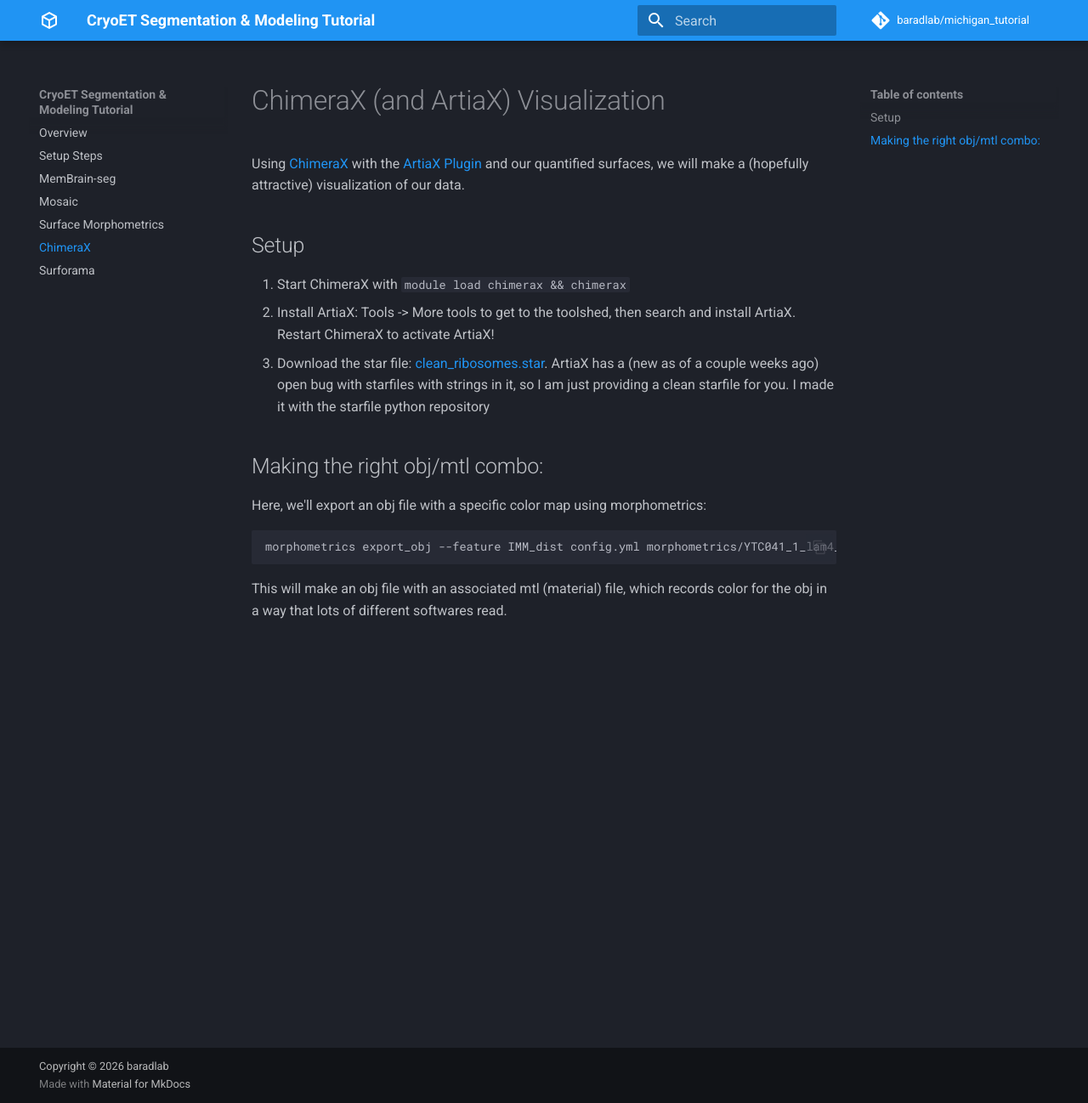
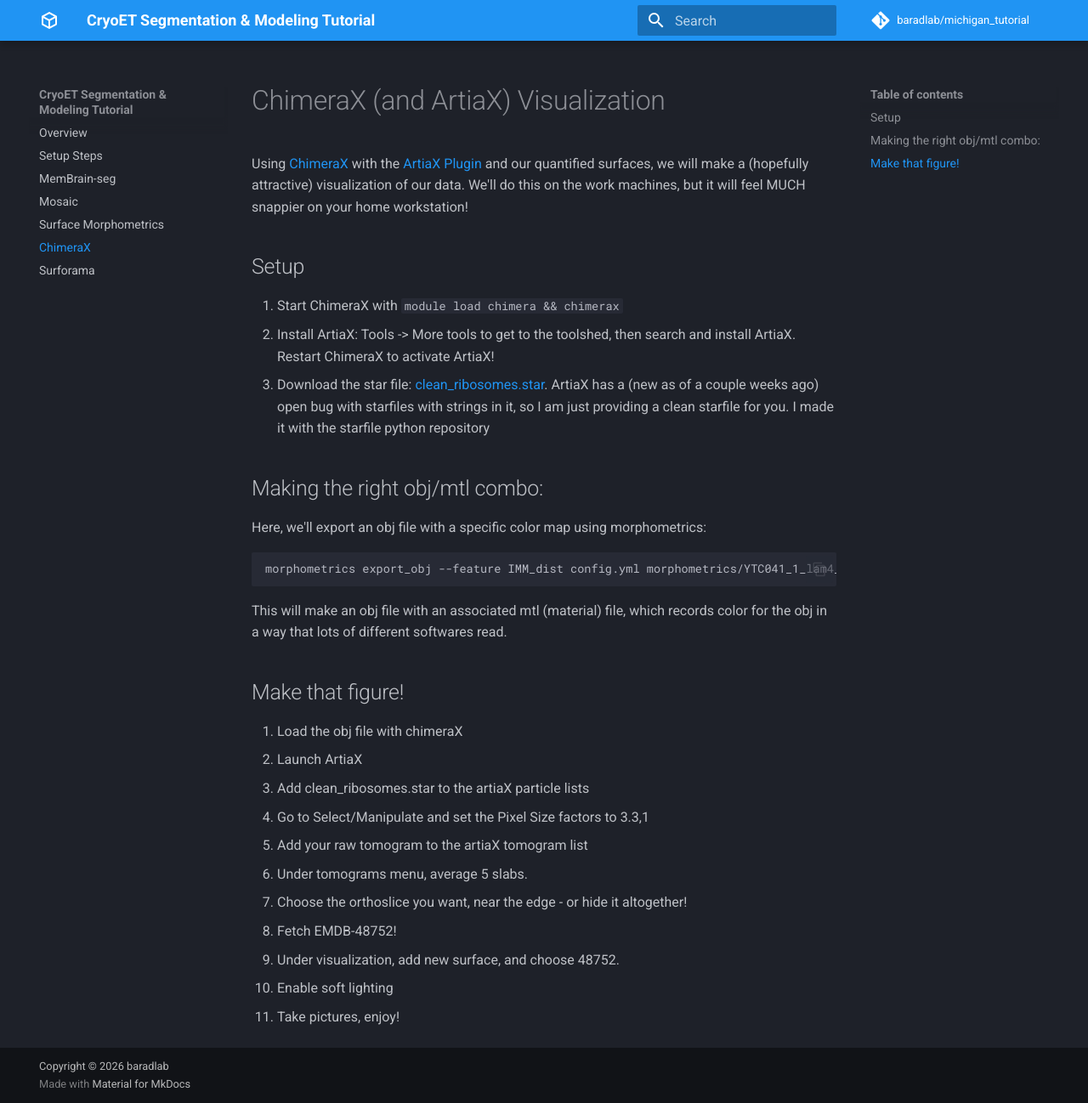
Before and after one commit to baradlab/michigan_tutorial, an MkDocs documentation site: the page built from docs/chimerax.md, in a window 1280 px wide and 1298 px high. Shown: the whole window at 85% size. Built offline with MkDocs 1.6.1 and Material for MkDocs 9.7.7, drawn with Linux system fonts in a browser that asks for light colours; comment, search, counter and statistics services are not loaded; the version menu is left out.

Commit message:
some final cleanup

````diff
--- a/docs/chimerax.md
+++ b/docs/chimerax.md
@@ -1,10 +1,10 @@
 # ChimeraX (and ArtiaX) Visualization
 
-Using [ChimeraX](https://www.cgl.ucsf.edu/chimerax/) with the [ArtiaX Plugin](https://github.com/FrangakisLab/ArtiaX) and our quantified surfaces, we will make a (hopefully attractive) visualization of our data.
+Using [ChimeraX](https://www.cgl.ucsf.edu/chimerax/) with the [ArtiaX Plugin](https://github.com/FrangakisLab/ArtiaX) and our quantified surfaces, we will make a (hopefully attractive) visualization of our data. We'll do this on the work machines, but it will feel MUCH snappier on your home workstation!
 
 
 ## Setup
-1. Start ChimeraX with `module load chimerax && chimerax`
+1. Start ChimeraX with `module load chimera && chimerax`
 2. Install ArtiaX: Tools -> More tools to get to the toolshed, then search and install ArtiaX. Restart ChimeraX to activate ArtiaX!
 3. Download the star file: [clean_ribosomes.star](static/clean_ribosomes.star). ArtiaX has a (new as of a couple weeks ago) open bug with starfiles with strings in it, so I am just providing a clean starfile for you. I made it with the starfile python repository
 
@@ -16,3 +16,16 @@ morphometrics export_obj --feature IMM_dist config.yml morphometrics/YTC041_1_la
 ```
 
 This will make an obj file with an associated mtl (material) file, which records color for the obj in a way that lots of different softwares read.
+
+## Make that figure!
+1. Load the obj file with chimeraX
+2. Launch ArtiaX
+3. Add clean_ribosomes.star to the artiaX particle lists
+4. Go to Select/Manipulate and set the Pixel Size factors to 3.3,1
+5. Add your raw tomogram to the artiaX tomogram list
+6. Under tomograms menu, average 5 slabs.
+7. Choose the orthoslice you want, near the edge - or hide it altogether!
+8. Fetch EMDB-48752!
+9. Under visualization, add new surface, and choose 48752.
+10. Enable soft lighting
+11. Take pictures, enjoy!
````
Also changed, not shown: docs/index.md (+1 -0 lines), docs/morphometrics.md (+3 -2 lines), docs/surforama.md (+8 -3 lines).
